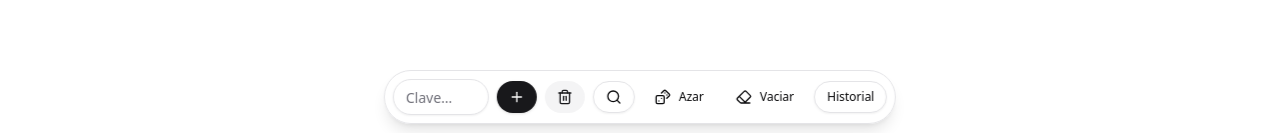
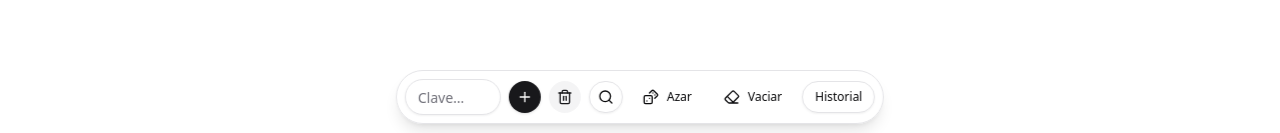
Before and after one commit to EmaSchiavoni/arboles-b, a React (Vite) app: page / in a window 1280 px wide. Shown: the part 664-797 px from the top of the page. Built offline with nearby package versions, Linux system fonts and the light colour scheme.

Commit message:
style: toolbar full ancho a 510px y botones redondos de 32px

```diff
--- a/src/components/BottomToolbar.tsx
+++ b/src/components/BottomToolbar.tsx
@@ -10,9 +10,9 @@ export function BottomToolbar({ children, className }: { children: React.ReactNo
         'fixed bottom-3 left-1/2 z-40 w-max max-w-[calc(100vw-1rem)] -translate-x-1/2',
         'mb-[env(safe-area-inset-bottom)] flex flex-wrap items-center justify-center gap-2',
         'rounded-full border bg-card/95 px-2 py-2 shadow-lg backdrop-blur',
-        // En pantallas pequeñas: todo el ancho, solo borde superior.
-        'max-sm:bottom-0 max-sm:left-0 max-sm:right-0 max-sm:mb-0 max-sm:w-full max-sm:max-w-none max-sm:translate-x-0',
-        'max-sm:rounded-none max-sm:border-x-0 max-sm:border-b-0 max-sm:px-3 max-sm:pb-[calc(0.5rem+env(safe-area-inset-bottom))]',
+        // En pantallas pequeñas (<=510px): todo el ancho, solo borde superior.
+        'max-[510px]:bottom-0 max-[510px]:left-0 max-[510px]:right-0 max-[510px]:mb-0 max-[510px]:w-full max-[510px]:max-w-none max-[510px]:translate-x-0',
+        'max-[510px]:rounded-none max-[510px]:border-x-0 max-[510px]:border-b-0 max-[510px]:px-3 max-[510px]:pb-[calc(0.5rem+env(safe-area-inset-bottom))]',
         className,
       )}
     >
--- a/src/routes/PlayAuto.tsx
+++ b/src/routes/PlayAuto.tsx
@@ -284,7 +284,7 @@ export function PlayAuto() {
       )}
 
       <BottomToolbar>
-        <div className="flex items-center justify-center gap-2 max-sm:w-full">
+        <div className="flex items-center justify-center gap-2 max-[510px]:w-full">
           <Input
             value={keyInput}
             onChange={(e) => setKeyInput(e.target.value)}
@@ -294,11 +294,11 @@ export function PlayAuto() {
             aria-label="Clave numérica"
             className="w-24"
           />
-          <Button size="sm" onClick={doInsert} title="Insertar" aria-label="Insertar"><Plus /></Button>
-          <Button size="sm" variant="secondary" onClick={doDelete} title="Eliminar" aria-label="Eliminar"><Trash2 /></Button>
-          <Button size="sm" variant="outline" onClick={doSearch} title="Buscar" aria-label="Buscar"><Search /></Button>
+          <Button size="sm" onClick={doInsert} title="Insertar" aria-label="Insertar" className="px-2"><Plus /></Button>
+          <Button size="sm" variant="secondary" onClick={doDelete} title="Eliminar" aria-label="Eliminar" className="px-2"><Trash2 /></Button>
+          <Button size="sm" variant="outline" onClick={doSearch} title="Buscar" aria-label="Buscar" className="px-2"><Search /></Button>
         </div>
-        <div className="flex items-center justify-center gap-2 max-sm:w-full">
+        <div className="flex items-center justify-center gap-2 max-[510px]:w-full">
           <Button size="sm" variant="ghost" onClick={doRandom} title="Insertar clave aleatoria"><Dices />Azar</Button>
           <Button size="sm" variant="ghost" onClick={() => setConfirmClear(true)} title="Vaciar árbol"><Eraser />Vaciar</Button>
           <Button size="sm" variant="outline" onClick={() => setShowHistory((s) => !s)}>
```
